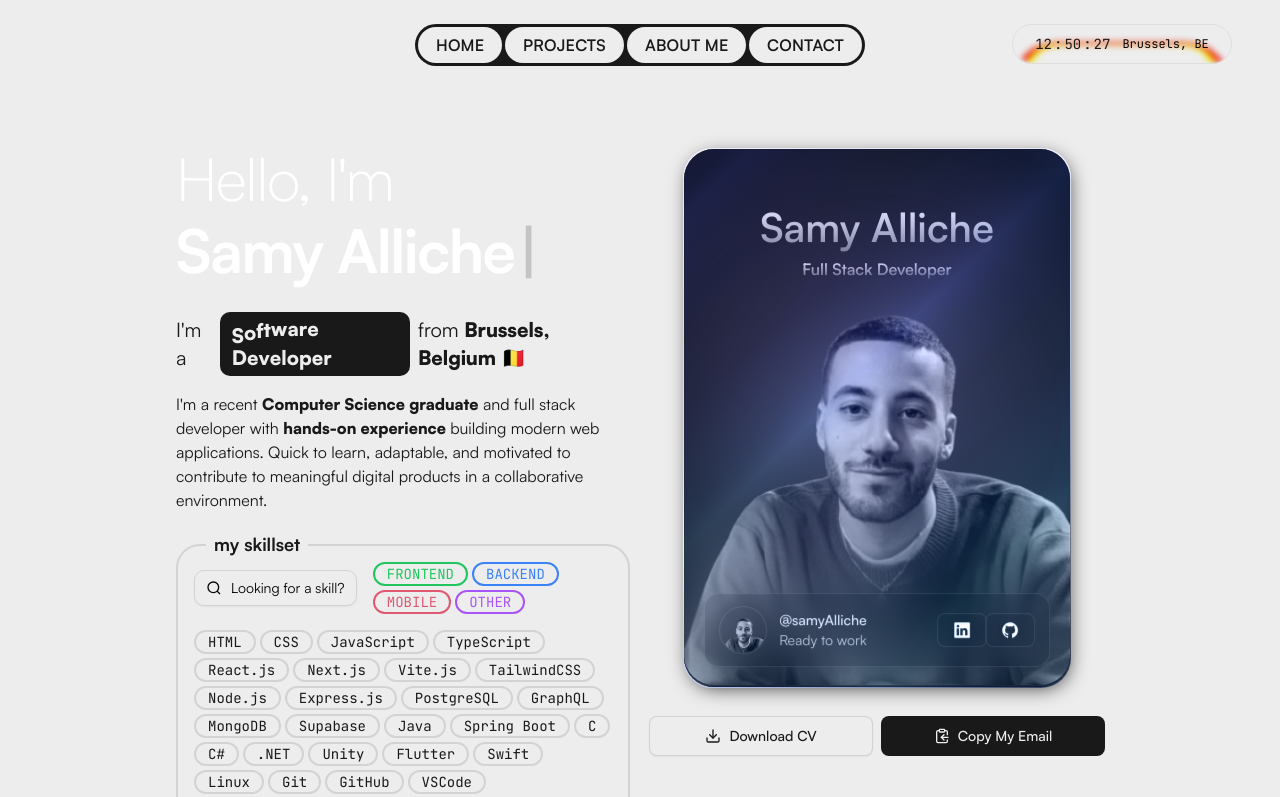
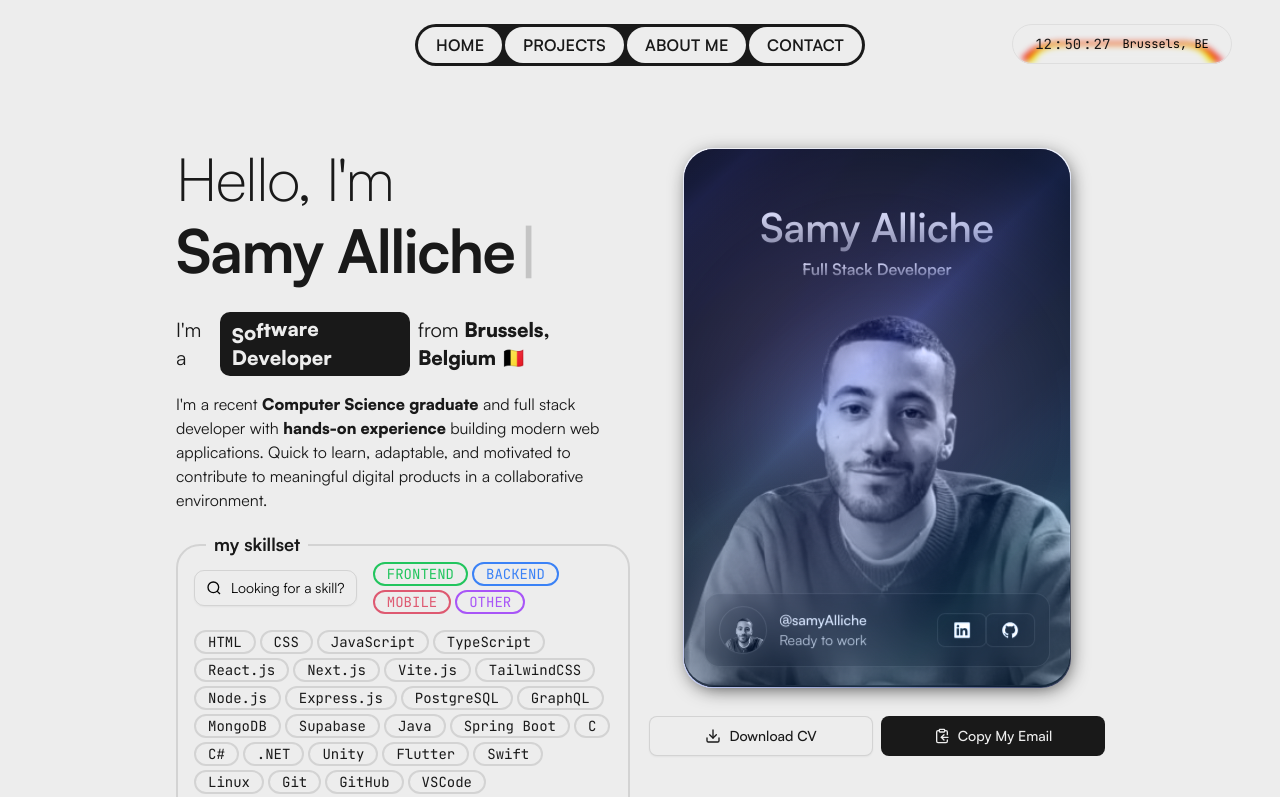
Before and after one commit to samyAlliche/portfolio, a Next.js app: page / in a window 1280 px wide. Shown: the top 797 px of the page. Built offline with nearby package versions, Linux system fonts and the light colour scheme.

Commit message:
Add textColors prop to TextType components in WhoAmI

```diff
--- a/src/components/Home/WhoAmI.tsx
+++ b/src/components/Home/WhoAmI.tsx
@@ -23,6 +23,7 @@ const WhoAmI = () => {
             showCursor={cursorOneVisible}
             cursorCharacter="|"
             onSentenceComplete={() => handleTextType()}
+            textColors={["var(--foreground)"]}
           />
         </h1>
         <h1
@@ -38,6 +39,7 @@ const WhoAmI = () => {
             showCursor={true}
             cursorCharacter="|"
             initialDelay={1100}
+            textColors={["var(--foreground)"]}
           />
         </h1>
       </div>
```
